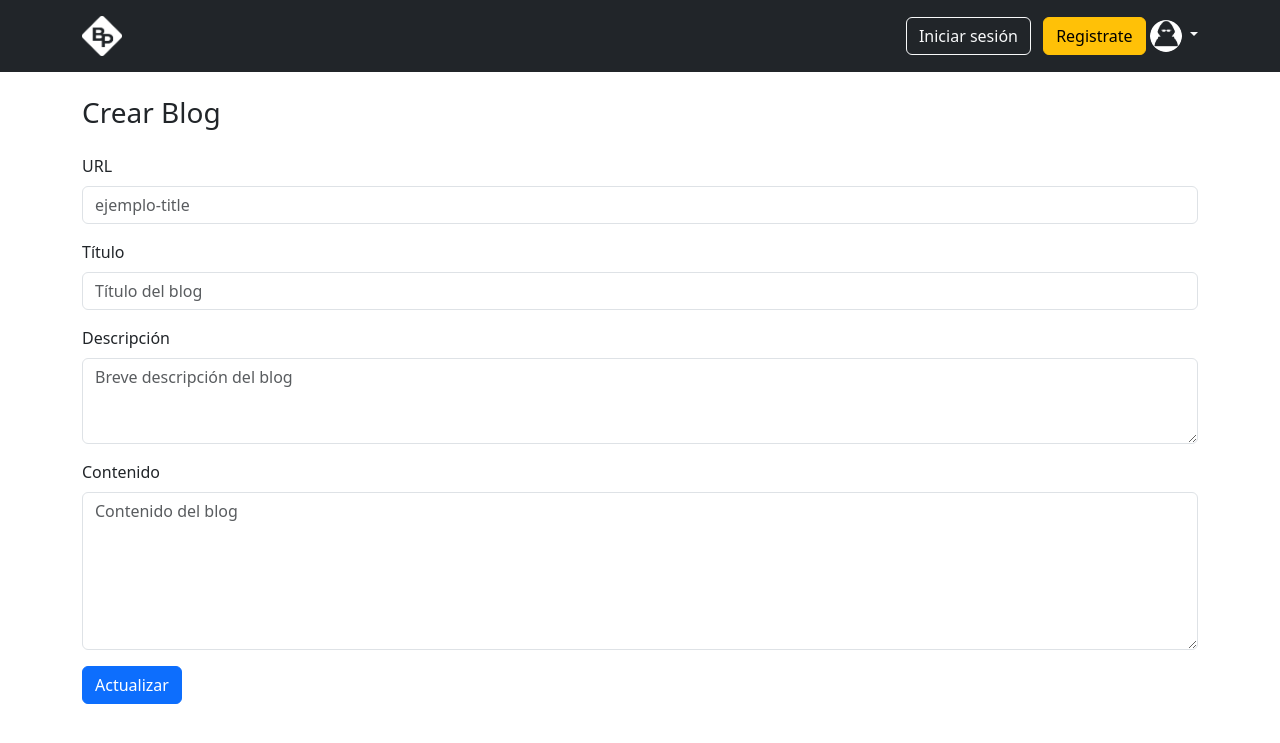
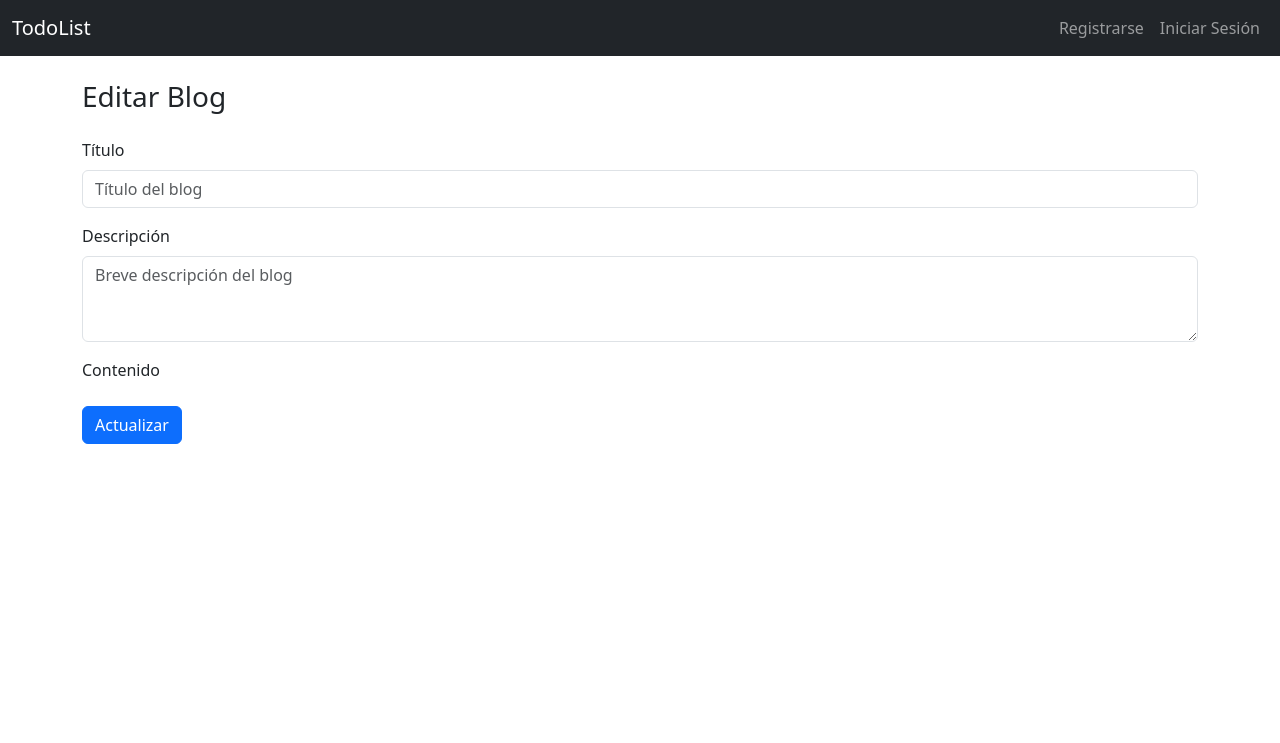
Before and after one commit to julianmoreno263/cursoPython2026, a Flask app: template 7-flask/blog-post/blogr/templates/admin/update.html in a window 1280 px wide. Shown: the top 743 px of the page. Run offline with Flask 3, Linux system fonts and the light colour scheme; the template is opened without the code that fills it, so the values that code supplies are empty; parts of the project's set-up code (start-up, migrations or seed data) failed here and were passed over; some libraries are stand-ins or nearby versions.

Commit message:
Editando y eliminando blog

```diff
--- a/7-flask/blog-post/blogr/templates/admin/posts.html
+++ b/7-flask/blog-post/blogr/templates/admin/posts.html
@@ -25,8 +25,8 @@
                     <tr>
                         <td>{{post.title}}</td>
                         <td>
-                            <a href="update.html" class="btn btn-sm btn-warning">Editar</a>
-                            <a href="#" class="btn btn-sm btn-danger">Eliminar</a>
+                            <a href="{{ url_for('post.update',id=post.id) }}" class="btn btn-sm btn-warning">Editar</a>
+                            <a href="{{ url_for('post.delete',id=post.id) }}" class="btn btn-sm btn-danger">Eliminar</a>
                         </td>
                     </tr>
                 {% endif %}
--- a/7-flask/blog-post/blogr/templates/admin/update.html
+++ b/7-flask/blog-post/blogr/templates/admin/update.html
@@ -1,86 +1,28 @@
-<head>
-    <meta charset="UTF-8">
-    <meta http-equiv="X-UA-Compatible" content="IE=edge">
-    <meta name="viewport" content="width=device-width, initial-scale=1.0">
-    <title>BlogPosts - Iniciar sesón</title>
+{% extends "base.html" %}
 
-    <!-- Estilos de bootstrap y de app -->
-    <link rel="stylesheet" href="../css/bootstrap.min.css">
+{% block content %}
 
-</head>
-
-<body>
-
-    <header class="p-3 text-bg-dark">
-        <div class="container">
-            <div class="d-flex align-items-center justify-content-between">
-                <a href="../index.html" class="d-flex align-items-center mb-2 mb-lg-0 text-white text-decoration-none">
-                    <img src="../img/bp-light.png" alt="blog posts" width="40">
-                </a>
-
-                <div class="text-end">
-                    <a href="login.html" class="btn btn-outline-light me-2">Iniciar sesión</a>
-                    <a href="register.html" class="btn btn-warning">Registrate</a>
-
-                    <a href="#" class="link-light text-decoration-none dropdown-toggle" data-bs-toggle="dropdown">
-                        <img src="../img/user-light.png" alt="mdo" width="32" height="32" class="rounded-circle">
-                    </a>
-                    <ul class="dropdown-menu text-small">
-                        <li>
-                        <li><a class="dropdown-item d-flex align-items-center gap-2 py-2" href="create.html">
-                                <span class="d-inline-block bg-success rounded-circle p-1"></span>
-                                Crear Blog
-                            </a>
-                        </li>
-                        </li>
-                        <li><a class="dropdown-item d-flex align-items-center gap-2 py-2" href="posts.html">
-                                <span class="d-inline-block bg-primary rounded-circle p-1"></span>
-                                Mis Blogs
-                            </a>
-                        </li>
-                        <li><a class="dropdown-item d-flex align-items-center gap-2 py-2" href="../auth/profile.html">
-                                <span class="d-inline-block bg-info rounded-circle p-1"></span>
-                                Perfil
-                            </a>
-                        </li>
-                        <li>
-                            <hr class="dropdown-divider">
-                        </li>
-                        <li><a class="dropdown-item d-flex align-items-center gap-2 py-2" href="#">
-                                <span class="d-inline-block bg-danger rounded-circle p-1"></span>
-                                Cerrar sesión
-                            </a>
-                        </li>
-                    </ul>
-                </div>
-            </div>
-        </div>
-    </header>
 
     <section>
         <div class="container">
             <div class="header mb-4 mt-4">
-                <h1 class="h3">Crear Blog</h1>
+                <h1 class="h3">{% block title %}Editar Blog{% endblock %}</h1>
             </div>
             <div class="body">
-                <form>
+                <form method="post">
+
                     <div class="mb-3">
-                        <label for="url" class="form-label">URL</label>
-                        <input type="text" class="form-control" id="url" placeholder="ejemplo-title">
+                        <label for="title" class="form-label">Título</label>
+                        <input type="text" class="form-control" id="title" name="title" required value="{{post.title}}" placeholder="Título del blog">
                     </div>
                     <div class="mb-3">
-                        <label for="titleInput" class="form-label">Título</label>
-                        <input type="text" class="form-control" id="titleInput" placeholder="Título del blog">
-                    </div>
-                    <div class="mb-3">
-                        <label for="descInput" class="form-label">Descripción</label>
-                        <textarea class="form-control" id="descInput" rows="3"
-                            placeholder="Breve descripción del blog"></textarea>
+                        <label for="info" class="form-label">Descripción</label>
+                        <textarea class="form-control" id="info" name="info" rows="3"
+                            placeholder="Breve descripción del blog">{{post.info}}</textarea>
                     </div>
                     <div class="mb-3">
                         <label for="contentInput" class="form-label">Contenido</label>
-                        <textarea class="form-control" id="contentInput" rows="6"
-                            placeholder="Contenido del blog"></textarea>
+                        {{ ckeditor.create(value=post.content) }}
                     </div>
                     <button type="submit" class="btn btn-primary">Actualizar</button>
                 </form>
@@ -88,7 +30,4 @@
         </div>
     </section>
 
-    <script src="../js/bootstrap.bundle.min.js"></script>
-</body>
-
-</html>
+{% endblock %}
```
Also changed, not shown: 7-flask/blog-post/blogr/post.py (+29 -3 lines).
